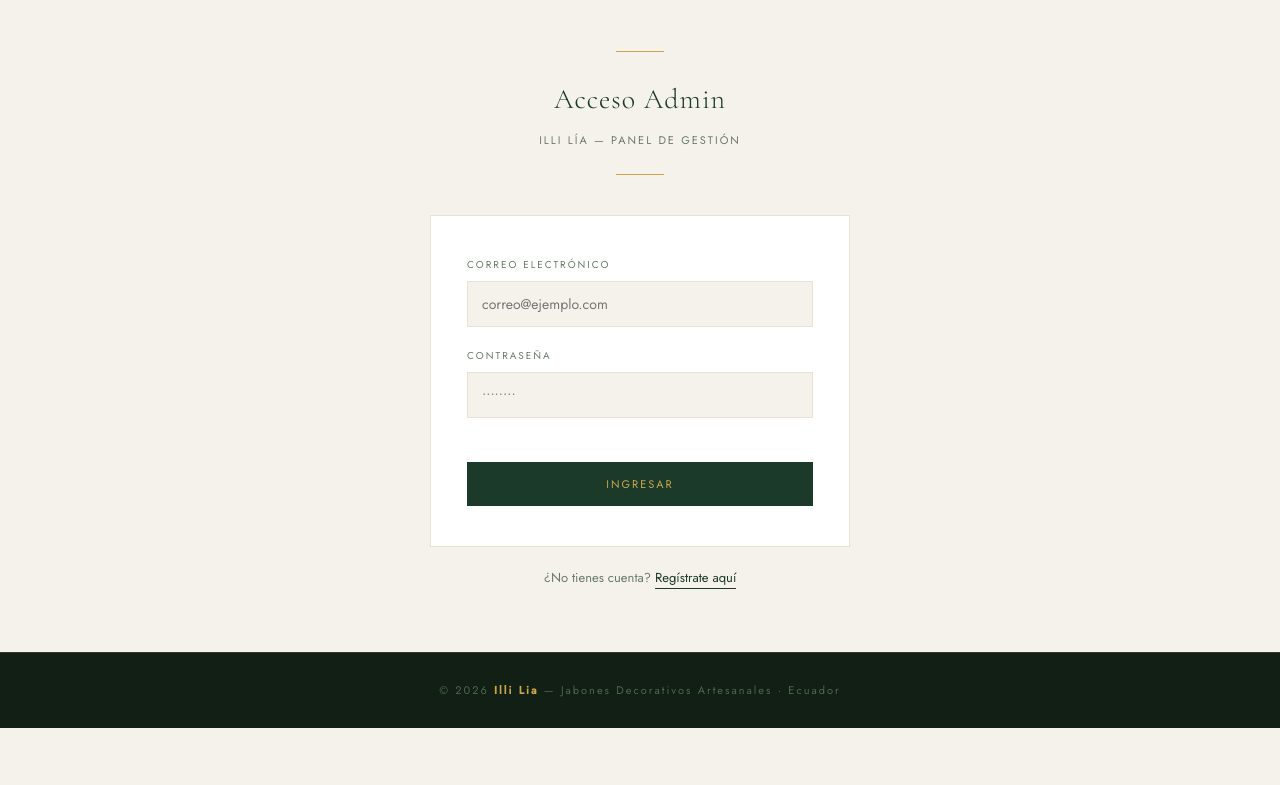
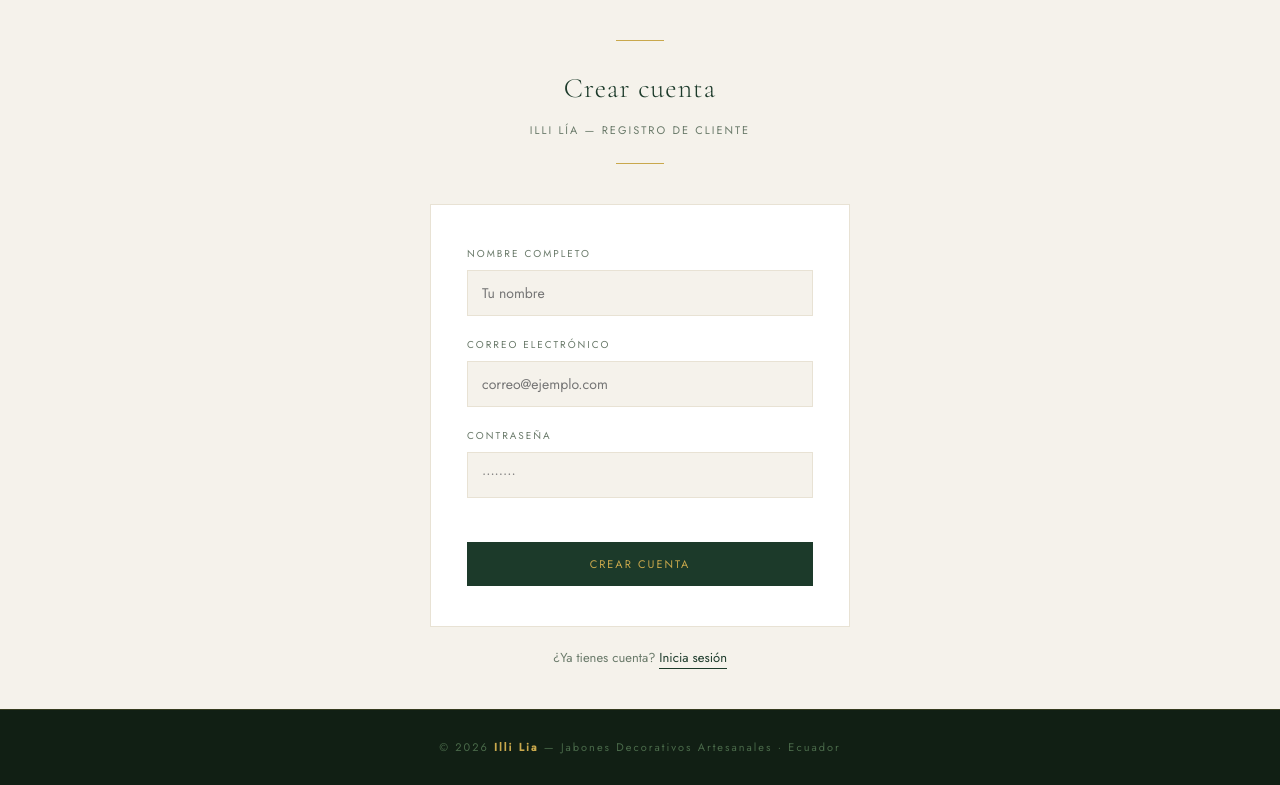
Before and after one commit to GisselaSelena/illi-lia-flask, a Flask app: page /registro in a window 1280 px wide. Shown: the part 73-858 px from the top of the page. Before the commit the page ends 801 px from the top, so only its background shows below. Run offline with Flask 3, Linux system fonts and the light colour scheme.

Commit message:
Corregir registro.html

```diff
--- a/templates/registro.html
+++ b/templates/registro.html
@@ -1,32 +1,28 @@
 {% extends "base.html" %}
-{% block title %}Acceso Admin — Illi Lía{% endblock %}
+{% block title %}Crear cuenta — Illi Lía{% endblock %}
 
 {% block content %}
 <div style="min-height: 80vh; display: flex; align-items: center; justify-content: center; padding: 40px 20px;">
     <div style="width: 100%; max-width: 420px;">
 
-        <!-- ENCABEZADO -->
         <div style="text-align: center; margin-bottom: 40px;">
             <div style="width: 48px; height: 1px; background: var(--dorado); margin: 0 auto 24px;"></div>
             <h2 style="font-family: var(--font-serif); font-size: 28px; font-weight: 300; color: var(--verde); letter-spacing: 1px;">
-                Acceso Admin
+                Crear cuenta
             </h2>
             <p style="font-size: 11px; letter-spacing: 2px; text-transform: uppercase; color: var(--texto-suave); margin-top: 8px;">
-                Illi Lía — Panel de gestión
+                Illi Lía — Registro de cliente
             </p>
             <div style="width: 48px; height: 1px; background: var(--dorado); margin: 24px auto 0;"></div>
         </div>
 
-        <!-- MENSAJE ERROR -->
-        {% if mensaje %}
-        <div class="mensaje-error">
-            {{ mensaje }}
-        </div>
-        {% endif %}
-
-        <!-- FORMULARIO -->
         <div style="background: var(--blanco); border: 1px solid var(--crema-oscura); padding: 40px 36px;">
             <form method="POST">
+                <div class="form-group">
+                    <label>Nombre completo</label>
+                    <input type="text" name="nombre" placeholder="Tu nombre" required>
+                </div>
+
                 <div class="form-group">
                     <label>Correo electrónico</label>
                     <input type="email" name="mail" placeholder="correo@ejemplo.com" required>
@@ -38,16 +34,15 @@
                 </div>
 
                 <button type="submit" class="btn-submit" style="margin-top: 24px;">
-                    Ingresar
+                    Crear cuenta
                 </button>
             </form>
         </div>
 
-        <!-- LINK REGISTRO -->
         <p style="text-align: center; margin-top: 20px; font-size: 13px; color: var(--texto-suave);">
-            ¿No tienes cuenta?
-            <a href="/registro" style="color: var(--verde); border-bottom: 1px solid var(--verde); padding-bottom: 1px;">
-                Regístrate aquí
+            ¿Ya tienes cuenta?
+            <a href="/login" style="color: var(--verde); border-bottom: 1px solid var(--verde); padding-bottom: 1px;">
+                Inicia sesión
             </a>
         </p>
 
```
